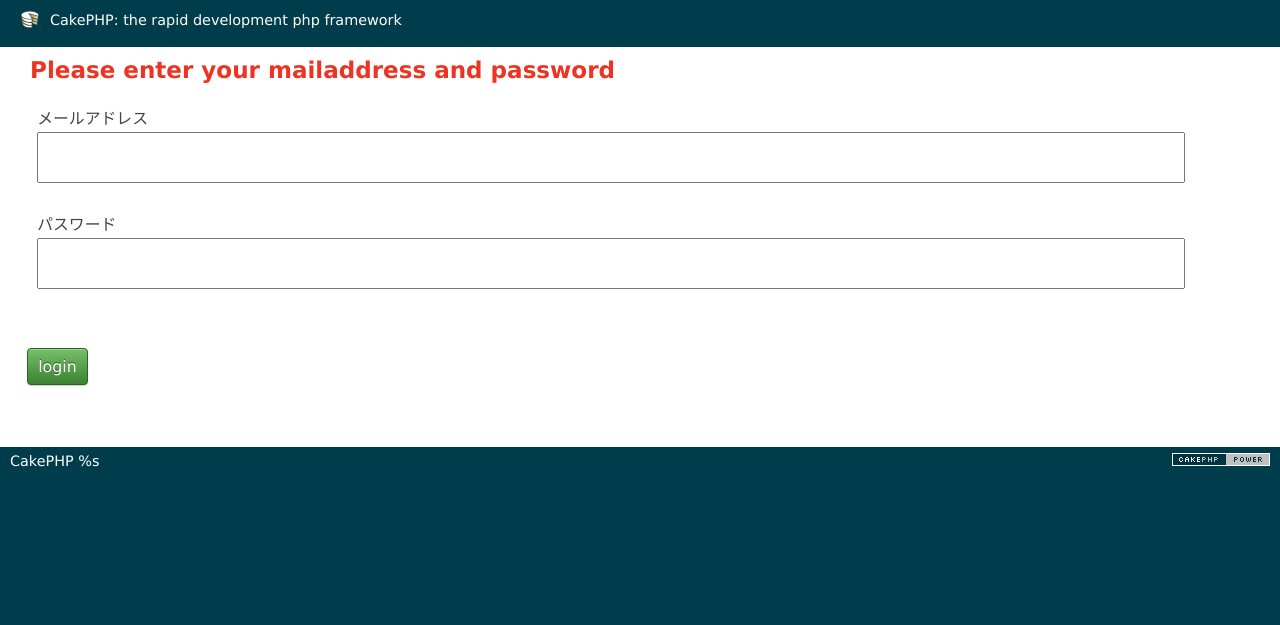
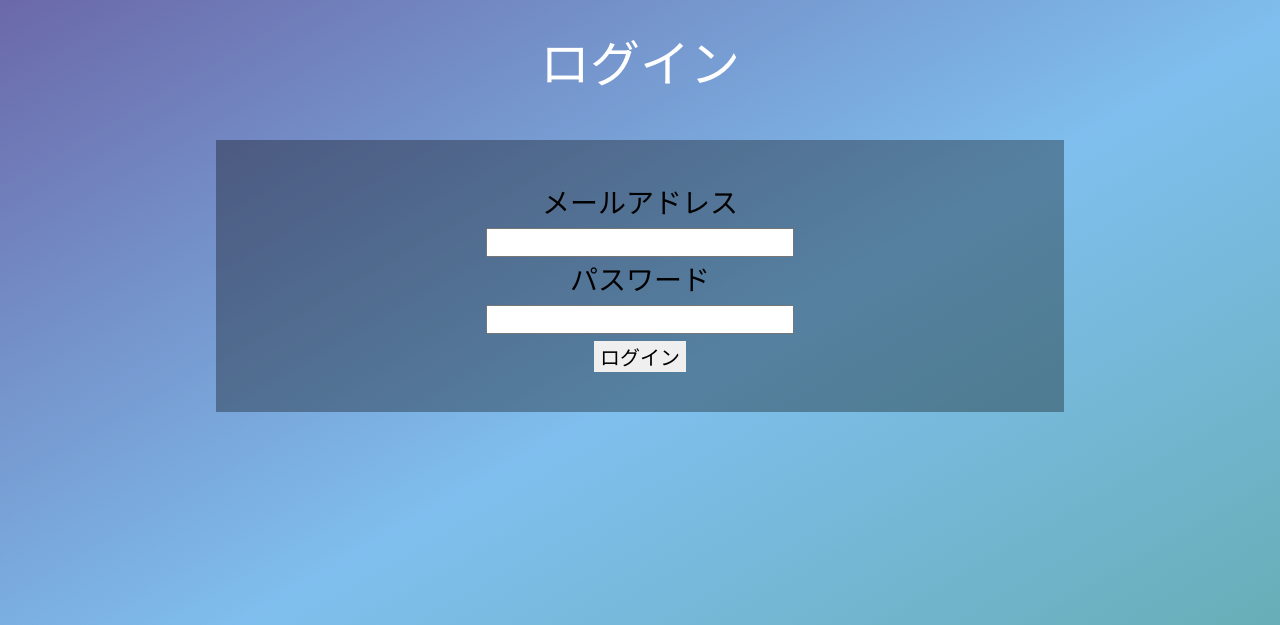
Before and after one commit to fyui001/cakephp, a CakePHP app: the page made by app/View/Users/login.ctp in a window 1280 px wide. Shown: the top 625 px of the page. Run offline with PHP 8.4 and a stand-in for CakePHP, Linux system fonts and the light colour scheme; the template is opened without the code that fills it, so the values that code supplies are empty; form fields are guessed from the names that the template uses; some libraries are stand-ins or nearby versions.

Commit message:
ログイン画面などのデザインの修正

```diff
--- a/app/View/Users/aftersignup.ctp
+++ b/app/View/Users/aftersignup.ctp
@@ -1 +1 @@
-<h2>登録ありがとうございました。<a href="/members/login">こちらから</a>ログインしてください。</h2>
+<h2>登録ありがとうございました。<a href="/users/login">こちらから</a>ログインしてください。</h2>
--- a/app/View/Users/login.ctp
+++ b/app/View/Users/login.ctp
@@ -1,21 +1,24 @@
-<?php
- echo $this->Flash->render('auth');
- echo $this->Form->create('User');
- ?>
- <fieldset>
-   <legend>
-     <?php echo __('Please enter your mailaddress and password'); ?>
-   </legend>
-   <?php
-    echo $this->Form->input('mailaddress', array(
-      'id' => 'Mailaddress',
-      'autocomplete' => 'off',
-      'label' => 'メールアドレス'
-    ));
-    echo $this->Form->input('password', array(
-      'id' => 'password',
-      'label' => 'パスワード'
-    ));
-    ?>
- </fieldset>
- <?php echo $this->Form->end('login'); ?>
+<?php echo $this->Flash->render('auth'); ?>
+
+ <!DOCTYPE html>
+ <html lang="ja">
+ <head>
+     <meta charset="utf-8">
+     <link rel="stylesheet" href="/css/Users/Mystyle.css">
+     <title>ログイン</title>
+ </head>
+ <body>
+     <header>
+         <p id = "title">ログイン</p>
+     </header>
+
+     <?php echo $this->Form->create('User', array('id' => 'form')); ?>
+     <div id="content">
+         <p>メールアドレス</p>
+         <?php echo $this->Form->input('mailaddress', array('id' => 'mailaddress','autocomplete' => 'off', 'label' => false)); ?>
+         <p>パスワード</p>
+         <?php echo $this->Form->input('password', array('id' => 'password', 'label' => false)); ?>
+            <input class="but0" type="submit" value="ログイン">
+     </div>
+ </body>
+ </html>
--- a/app/webroot/css/Users/Mystyle.css
+++ b/app/webroot/css/Users/Mystyle.css
@@ -38,9 +38,8 @@
     font-size: 20px;
     width: 300px;
     text-align: center;
-
 }
-#content #but1 {
+.but0 {
     text-align: right;
     font-size: 20px;
     border-style:none;
```
Also changed, not shown: app/Controller/UsersController.php (+3 -4 lines), app/View/Users/signup.ctp (+3 -4 lines).
